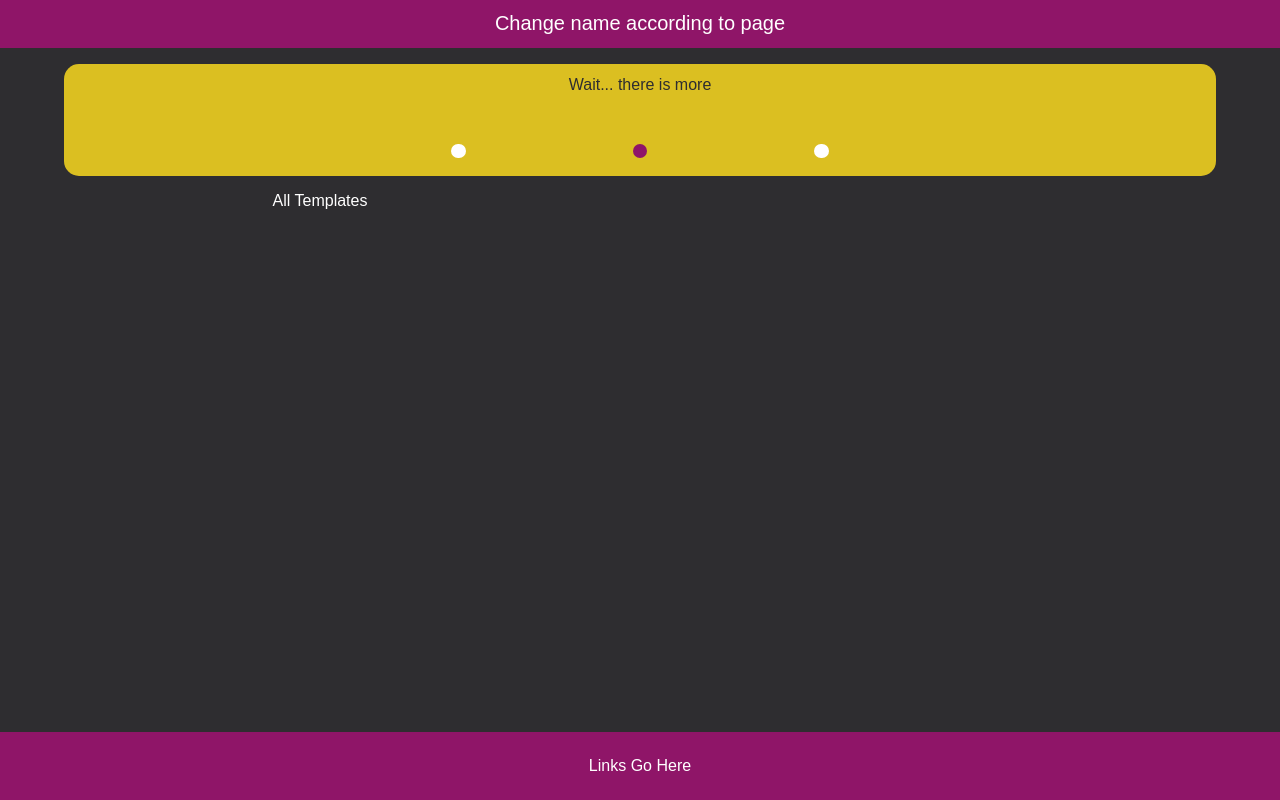
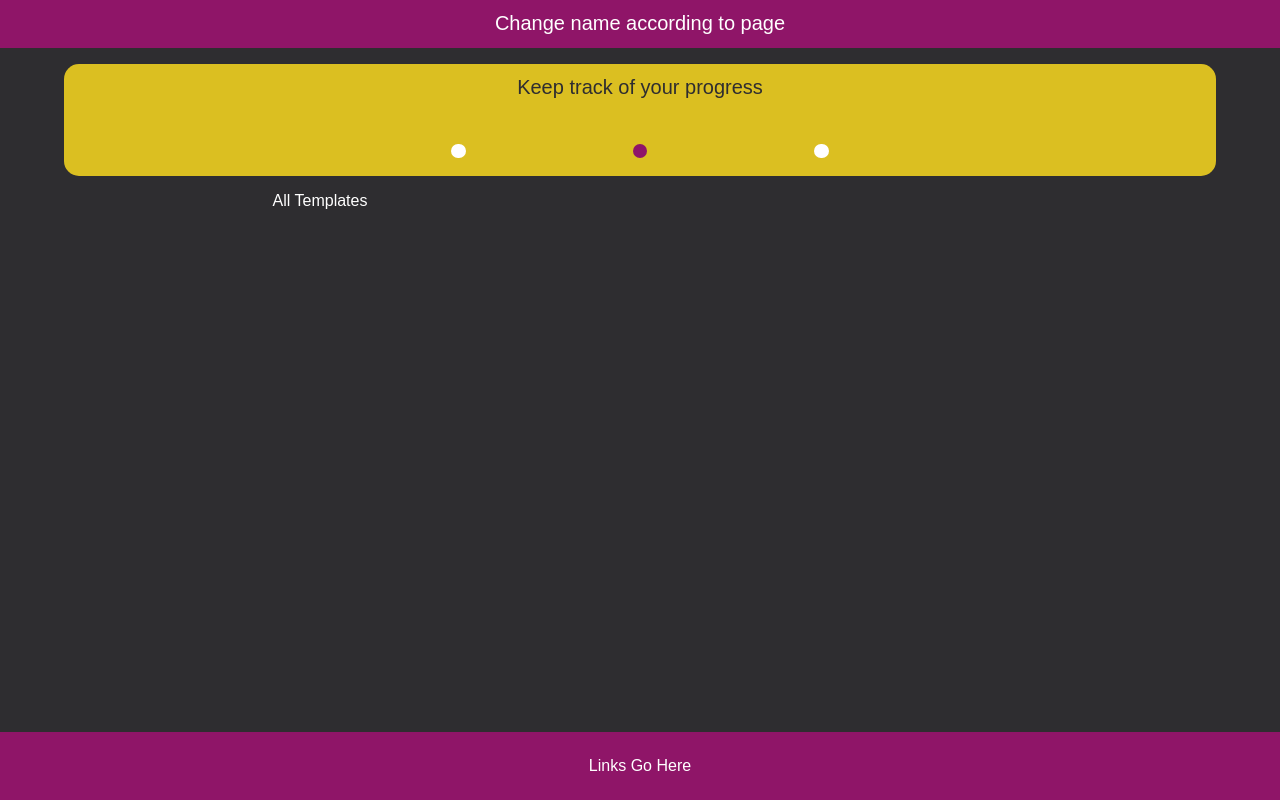
Before and after one commit to doctype-Melvin/repsetweight, a Next.js app: page / in a window 1280 px wide. Built offline with nearby package versions, Linux system fonts and the light colour scheme.

Commit message:
add framer motion library

```diff
--- a/components/Carousel/index.js
+++ b/components/Carousel/index.js
@@ -2,6 +2,7 @@
 
 import './styles.css'
 import { useState, useEffect } from 'react'
+import { motion } from 'framer-motion'
 
 export default function Carousel() {
 
@@ -9,39 +10,41 @@ export default function Carousel() {
 
     const slides = [
         {
-            text: 'This is an awesome carousel',
+            text: 'Choose one of the preset templates',
             slide: 1,
         },
         {
-            text: 'Wait... there is more',
+            text: 'Keep track of your progress',
             slide: 2,
         },
         {
-            text: 'Can you believe that',
+            text: 'Create your own templates',
             slide: 3,
         },
     ]
 
     useEffect(() => {
-        setTimeout(() => {
+       const timeout = setTimeout(() => {
             if (currentSlide !== slides.length) {
                 setCurrentSlide(prevState => prevState + 1)
             } else {
                 setCurrentSlide(1)
             }
         }, 3500)
+
+        return () => clearTimeout(timeout)
     }, [currentSlide])
 
     return (
         <section className="carousel-container">
-            <div>
+            <motion.div className='carousel-content' initial={{opacity: 0}} animate={{opacity: 1}} transition={{ duration: 0.25}}>
                 {
                     slides.find(slide => slide.slide === currentSlide).text
                 }
-            </div>
+            </motion.div>
             <ul className='dots-container'>
             {slides.map(slide => <li key={slide.slide}>
-                <div className={`carousel-dot ${slide.slide === currentSlide ? "active" : ""}`} dataSlideNumber={slide.slide}>
+                <div className={`carousel-dot ${slide.slide === currentSlide ? "active" : ""}`} >
             </div>
             </li>)}
             </ul>
--- a/components/Carousel/styles.css
+++ b/components/Carousel/styles.css
@@ -25,6 +25,11 @@
 	justify-content: space-around;
 }
 
+.carousel-content {
+	font-size: 1.25rem;
+	text-align: center;
+}
+
 .carousel-dot {
 	height: 0.9rem;
 	width: 0.9rem;
--- a/package.json
+++ b/package.json
@@ -14,6 +14,7 @@
     "eslint": "8.41.0",
     "eslint-config-next": "^13.4.4",
     "eslint-config-prettier": "^8.8.0",
+    "framer-motion": "^10.12.18",
     "mongodb": "^5.6.0",
     "mongoose": "^7.2.2",
     "nanoid": "^4.0.2",
```
Also changed, not shown: 1 other file (tests, documents, lock files or other folders).
